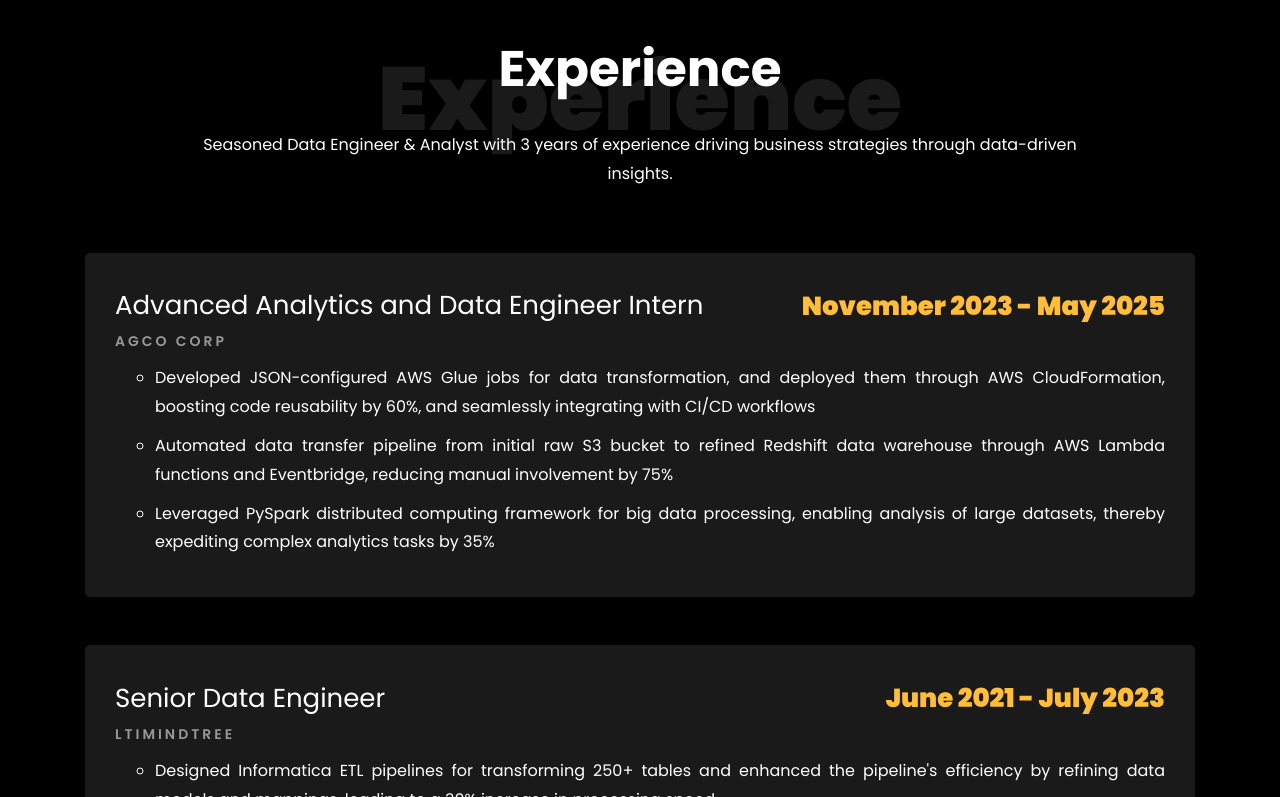
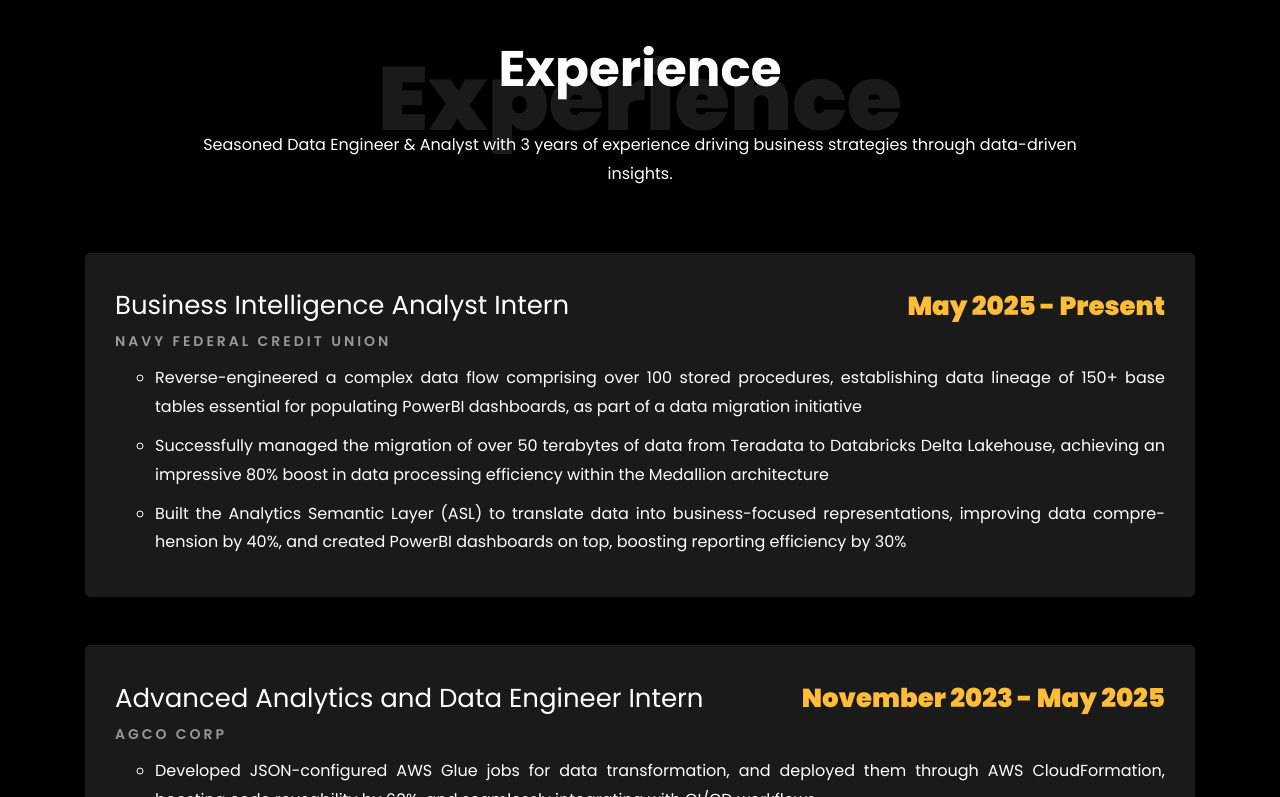
Before and after one commit to Rushabhnm/rushabhnm.github.io, a plain HTML site: page index.html in a window 1280 px wide. Shown: the part 1514-2311 px from the top of the page. Drawn offline with Linux system fonts and the light colour scheme; files whose address does not match are found by name.

Commit message:
modifications

```diff
--- a/index.html
+++ b/index.html
@@ -759,6 +759,25 @@
                     </p>
                 </div>
             </li> -->
+			<li class="mb-5">
+				<div class="resume-wrap ftco-animate">
+					<div class="company-header">
+					  <h2>Business Intelligence Analyst Intern</h2>
+					  <span class="date"> May 2025 -  Present</span>
+					</div>
+					<span class="position">Navy Federal Credit Union</span>
+					<ul class="justified-list">
+					  <li>Reverse-engineered a complex data flow comprising over 100 stored procedures, establishing data lineage of 150+ base
+						tables essential for populating PowerBI dashboards, as part of a data migration initiative</li>
+					  <li>Successfully managed the migration of over 50 terabytes of data from Teradata to Databricks Delta Lakehouse,
+						achieving an impressive 80% boost in data processing efficiency within the Medallion architecture</li>
+					  </li></li>
+					  <li>Built the Analytics Semantic Layer (ASL) to translate data into business-focused representations, improving data compre-
+						hension by 40%, and created PowerBI dashboards on top, boosting reporting efficiency by 30%</li>
+
+					</ul>
+				  </div>
+            </li>
             <li class="mb-5">
 				<div class="resume-wrap ftco-animate">
 					<div class="company-header">
```
